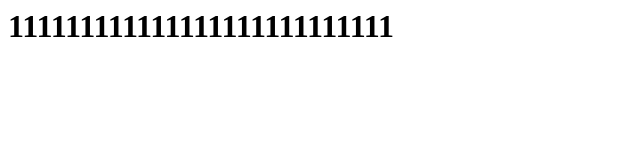
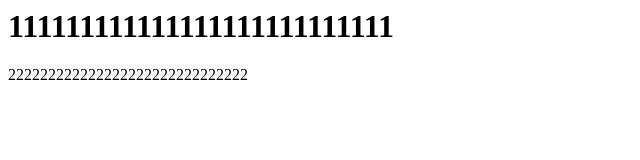
Before and after one commit to gucheng110/web0520, a plain HTML site: page index.html in a window 1280 px wide. Shown: the whole page, without its empty margins (0-640 px from the left). Drawn offline with Linux system fonts and the light colour scheme.

Commit message:
这是第二次提交index。html文件

```diff
--- a/index.html
+++ b/index.html
@@ -1 +1,2 @@
 <h1>111111111111111111111111111</h1>
+<p>222222222222222222222222222222</p>
```
